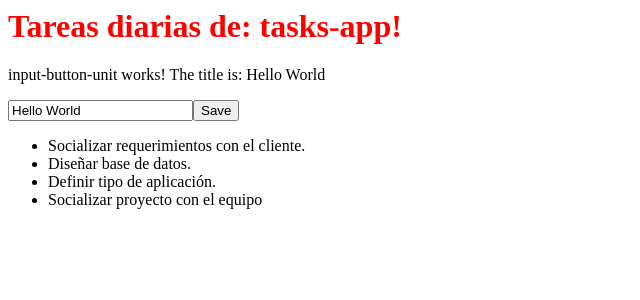
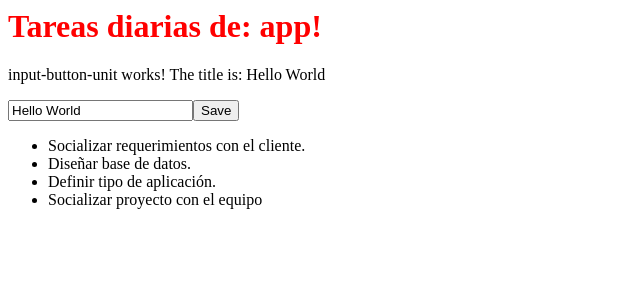
Before and after one commit to jesgar16/tasks-app, an Angular app: page / in a window 1280 px wide. Shown: the top 300 px of the page, without its empty margins (0-640 px from the left). Built offline with nearby package versions, Linux system fonts and the light colour scheme.

Commit message:
adding interface

```diff
--- a/src/app/app.component.ts
+++ b/src/app/app.component.ts
@@ -1,4 +1,5 @@
 import { Component } from '@angular/core';
+import { TaskItem } from './interfaces/task-item';
 
 @Component({
   selector: 'app-root',
@@ -19,8 +20,8 @@ import { Component } from '@angular/core';
 
 })
 export class AppComponent {
-  title = 'tasks-app';
-  taskList = [
+  title = 'app';
+  taskList: TaskItem[] = [
     { title: 'Socializar requerimientos con el cliente.' },
     { title: 'Diseñar base de datos.' },
     { title: 'Definir tipo de aplicación.' },
--- /dev/null
+++ b/src/app/interfaces/task-item.ts
@@ -0,0 +1,4 @@
+export interface TaskItem {
+    title: string;
+    completed?: boolean;
+}
--- a/src/app/task-item/task-item.component.ts
+++ b/src/app/task-item/task-item.component.ts
@@ -1,4 +1,5 @@
 import { Component, Input, OnInit } from '@angular/core';
+import { TaskItem } from '../interfaces/task-item';
 
 @Component({
   selector: 'app-task-item',
@@ -8,7 +9,7 @@ import { Component, Input, OnInit } from '@angular/core';
   styleUrls: ['./task-item.component.scss']
 })
 export class TaskItemComponent implements OnInit {
-  @Input() item;
+  @Input() item: TaskItem;
 
   constructor() { }
 
```
